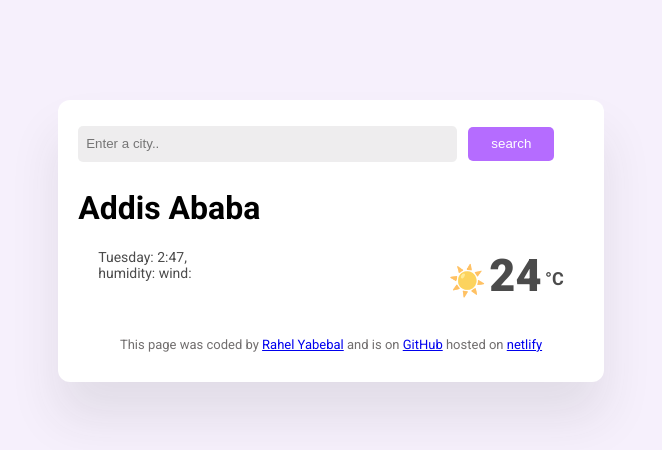
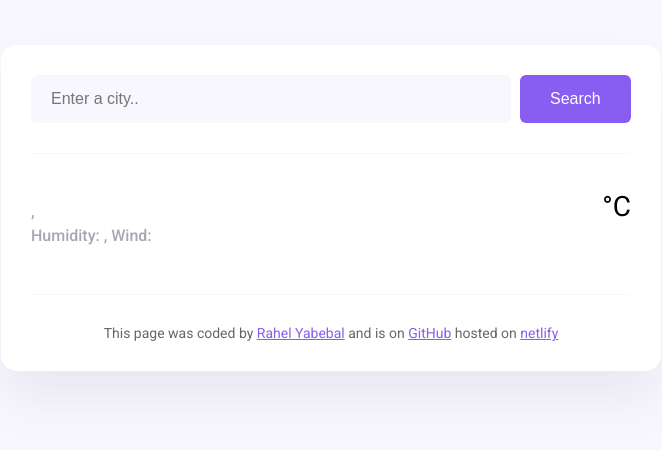
Before and after one commit to rahel-yab/my-weather-app, a plain HTML site: page index.html in a window 1280 px wide. Shown: the whole page, without its empty margins (309-971 px from the left). Drawn offline with nearby package versions, Linux system fonts and the light colour scheme.

Commit message:
updated css,html and js

```diff
--- a/index.html
+++ b/index.html
@@ -15,39 +15,43 @@
     />
   </head>
   <body>
-    <div class="box">
-      <form class="search-form">
-        <input
-          type="search"
-          placeholder="Enter a city.."
-          class="search-input"
-        />
-        <input type="submit" value="search" class="search" />
-      </form>
-      <h1>Addis Ababa</h1>
-      <div class="weather">
-        <div>
-          <span class="day">Tuesday</span>: <span class="hour">2</span>:<span
-            class="minute"
-            >47</span
-          >, <span id="description"></span>
+    <div class="weather-app">
+      <header>
+        <form class="search-form" id="search-form">
+          <input
+            type="search"
+            placeholder="Enter a city.."
+            required
+            id="search-form-input"
+            class="search-form-input"
+          />
+          <input type="submit" value="Search" class="search-form-button" />
+        </form>
+      </header>
+      <main>
+        <div class="weather-app-data">
           <div>
-            humidity:<span class="red" id="humidity"></span> wind:<span
-              id="wind-speed"
-              class="red"
-            ></span>
+            <h1 class="weather-app-city" id="city"></h1>
+            <p class="weather-app-details">
+              <span id="time"></span>,
+              <span id="description"></span>
+              <br />
+              Humidity: <strong id="humidity"></strong>, Wind:
+              <strong id="wind-speed"></strong>
+            </p>
+          </div>
+          <div class="weather-app-temperature-container">
+            <div id="icon"></div>
+            <div class="weather-app-temperature" id="temperature"></div>
+            <div class="weatehr-app-unit">°C</div>
           </div>
         </div>
-        <span
-          ><strong class="temprature"
-            ><span class="emoji">☀️</span> <span class="temp">24</span>
-            <sup>°C</sup></strong
-          ></span
-        >
-      </div>
+      </main>
       <footer>
-        This page was coded by <a href="#">Rahel Yabebal</a> and is on
-        <a href="#">GitHub</a> hosted on <a href="#">netlify</a>
+        This page was coded by
+        <a href="https://github.com/rahel-yab">Rahel Yabebal</a> and is on
+        <a href="https://github.com/rahel-yab/my-weather-app">GitHub</a> hosted
+        on <a href="#">netlify</a>
       </footer>
     </div>
     <script src="script.js"></script>
--- a/script.js
+++ b/script.js
@@ -1,43 +1,56 @@
+function refreshWeather(response) {
+  let temperatureElement = document.querySelector("#temperature");
+  let temperature = response.data.temperature.current;
+  let cityElement = document.querySelector("#city");
+  let descriptionElement = document.querySelector("#description");
+  let humidityElement = document.querySelector("#humidity");
+  let windSpeedElement = document.querySelector("#wind-speed");
+  let timeElement = document.querySelector("#time");
+  let date = new Date(response.data.time * 1000);
+  let iconElement = document.querySelector("#icon");
+
+  cityElement.innerHTML = response.data.city;
+  timeElement.innerHTML = formatDate(date);
+  descriptionElement.innerHTML = response.data.condition.description;
+  humidityElement.innerHTML = `${response.data.temperature.humidity}%`;
+  windSpeedElement.innerHTML = `${response.data.wind.speed}km/h`;
+  temperatureElement.innerHTML = Math.round(temperature);
+  iconElement.innerHTML = `<img src="${response.data.condition.icon_url}" class="weather-app-icon" />`;
+}
+
+function formatDate(date) {
+  let minutes = date.getMinutes();
+  let hours = date.getHours();
   let days = [
     "Sunday",
     "Monday",
     "Tuesday",
-  "Wednsday",
+    "Wednesday",
     "Thursday",
     "Friday",
     "Saturday",
   ];
-console.log(axios);
+  let day = days[date.getDay()];
 
-function showCity(event) {
+  if (minutes < 10) {
+    minutes = `0${minutes}`;
+  }
+
+  return `${day} ${hours}:${minutes}`;
+}
+
+function searchCity(city) {
+  let apiKey = "b2a5adcct04b33178913oc335f405433";
+  let apiUrl = `https://api.shecodes.io/weather/v1/current?query=${city}&key=${apiKey}`;
+  axios.get(apiUrl).then(refreshWeather);
+}
+
+function handleSearchSubmit(event) {
   event.preventDefault();
-  let currentCity = document.querySelector(".search-input").value;
-  showTemp(currentCity);
+  let searchInput = document.querySelector("#search-form-input");
+
+  searchCity(searchInput.value);
 }
-function showTemp(city) {
-  let key = "4at0eb64a44133d38bobabb147b38f4d";
-  let api = `https://api.shecodes.io/weather/v1/current?query=${city}}&key=${key}`;
-  axios.get(api).then(showWeather);
-}
-function showWeather(response) {
-  let city2 = document.querySelector("h1");
-  city2.innerHTML = response.data.city;
-  let description = document.querySelector("#description");
-  description.innerHTML = response.data.condition.description;
-  let humidity = document.querySelector("#humidity");
-  humidity.innerHTML = `${response.data.temperature.humidity}%`;
-  let wind = document.querySelector("#wind-speed");
-  wind.innerHTML = `${response.data.wind.speed}km/hr`;
-  let temp = Math.round(response.data.temperature.current);
-  let currentTemp = document.querySelector(".temp");
-  currentTemp.innerHTML = temp;
-  let now = new Date();
-  let day = document.querySelector(".day");
-  let hour = document.querySelector(".hour");
-  let minute = document.querySelector(".minute");
-  day.innerHTML = days[now.getDay()];
-  hour.innerHTML = now.getHours();
-  minute.innerHTML = now.getMinutes();
-}
-let form = document.querySelector(".search-form");
-form.addEventListener("submit", showCity);
+
+let searchFormElement = document.querySelector("#search-form");
+searchFormElement.addEventListener("submit", handleSearchSubmit);
--- a/styles.css
+++ b/styles.css
@@ -1,63 +1,95 @@
 body {
-  background-color: rgba(211, 183, 241, 0.2);
-  font-family: roboto;
+  background-color: #f9f7fe;
+  font-family: "Roboto", sans-serif;
 }
-.box {
-  background-color: white;
-  max-width: 40%;
-  margin: 30px auto;
-  margin-top: 100px;
-  padding: 20px;
-  border-radius: 12px;
-  box-shadow: 0 35px 50px rgba(50, 46, 46, 0.1);
+
+a {
+  color: #885df1;
 }
-footer {
-  text-align: center;
+
+.weather-app {
+  background: white;
+  max-width: 600px;
+  margin: 45px auto;
+  box-shadow: 0 30px 50px rgba(65, 50, 100, 0.08);
+  border-radius: 16px;
+  padding: 30px;
 }
-.weather {
+
+header {
+  border-bottom: 1px solid #f9f7fe;
+  padding: 0 0 30px 0;
+}
+
+.search-form-input {
+  background-color: #f9f7fe;
+  border: none;
+  border-radius: 6px;
+  width: 80%;
+  font-size: 16px;
+  padding: 15px 20px;
+}
+
+.search-form-button {
+  background: #885df1;
+  padding: 15px 30px;
+  border: none;
+  font-size: 16px;
+  margin-left: 5px;
+  border-radius: 6px;
+  color: white;
+}
+
+main {
+  padding: 30px 0;
+}
+
+.weather-app-data {
   display: flex;
   justify-content: space-between;
-  margin: 20px;
-  font-size: 14px;
-  opacity: 0.7;
 }
-.search-input {
-  width: 75%;
-  padding: 8px;
-  background-color: rgba(14, 13, 15, 0.07);
-  border: none;
-  border-radius: 5px;
-  line-height: 20px;
+
+.weather-app-city {
+  margin: 0;
+  font-size: 38px;
+  line-height: 48px;
 }
-.search {
-  padding: 7px;
-  margin: 7px;
-  background-color: rgb(181, 108, 255);
-  line-height: 20px;
-  border: 0px;
-  border-radius: 5px;
-  color: white;
-  text-align: center;
-  width: 17%;
+
+.weather-app-details {
+  font-size: 16px;
+  color: rgba(39, 33, 66, 0.4);
+  line-height: 24px;
+  font-weight: 500;
 }
-.red {
-  color: rgb(249, 80, 187);
+
+.weather-app-details strong {
+  color: #f65282;
+}
+
+.weather-app-temperature-container {
+  display: flex;
+}
+
+.weather-app-icon {
+  width: 88px;
+  height: 88px;
+}
+
+.weather-app-temperature {
+  font-size: 88px;
+  line-height: 88px;
   font-weight: bold;
 }
-.temp {
-  font-size: 45px;
-  font-weight: bolder;
+
+.weatehr-app-unit {
+  margin-top: 6px;
+  font-size: 28px;
 }
-.emoji {
-  font-size: 30px;
+
+footer {
+  border-top: 1px solid #f9f7fe;
+  padding: 30px 0 0 0;
+  text-align: center;
+  font-size: 14px;
+  color: rgba(0, 0, 0, 0.6);
 }
-sup {
-  font-size: 18px;
-  font-weight: bold;
-}
-footer {
-  margin: 10px;
-  font-size: 13px;
-  color: rgba(52, 48, 48, 0.7);
-  padding-top: 15px;
-}
```
Lines whose indentation alone changed are shown as unchanged.
